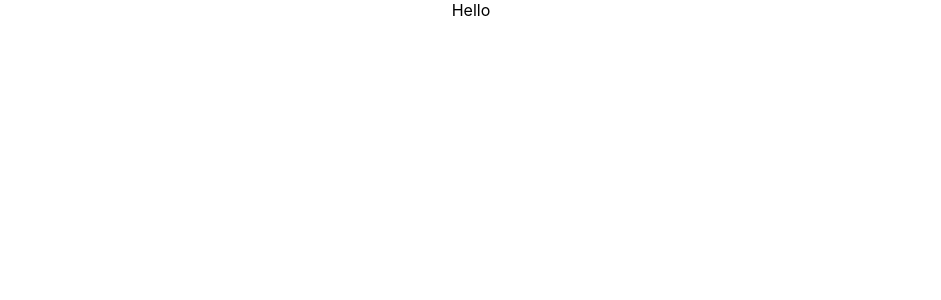
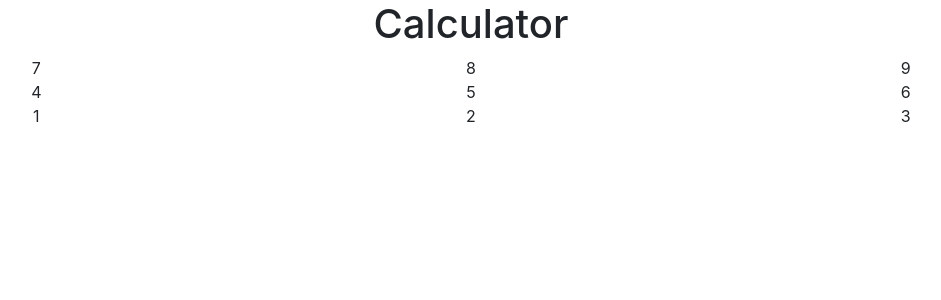
Before and after one commit to Alessandra198/calculator, a React (Create React App) app: page / in a window 1280 px wide. Shown: the top 300 px of the page, without its empty margins (169-1110 px from the left). Built offline with nearby package versions, Linux system fonts and the light colour scheme.

Commit message:
Imported bootstrap and added Numbers.js component

```diff
--- a/public/index.html
+++ b/public/index.html
@@ -3,9 +3,12 @@
   <head>
     <meta charset="utf-8" />
     <meta name="viewport" content="width=device-width, initial-scale=1" />
-    <meta
-      name="description"
-      content="Calculator App"
+    <meta name="description" content="Calculator App" />
+    <link
+      href="https://cdn.jsdelivr.net/npm/bootstrap@5.3.3/dist/css/bootstrap.min.css"
+      rel="stylesheet"
+      integrity="sha384-QWTKZyjpPEjISv5WaRU9OFeRpok6YctnYmDr5pNlyT2bRjXh0JMhjY6hW+ALEwIH"
+      crossorigin="anonymous"
     />
     <title>Calculator</title>
   </head>
--- a/src/App.js
+++ b/src/App.js
@@ -1,9 +1,11 @@
-import './App.css';
+import Numbers from "./Numbers";
+import "./App.css";
 
 function App() {
   return (
     <div className="App">
-      Hello
+      <h1>Calculator</h1>
+      <Numbers />
     </div>
   );
 }
--- /dev/null
+++ b/src/Numbers.js
@@ -0,0 +1,23 @@
+import React from "react";
+
+export default function Numbers() {
+  return (
+    <div className="Numbers">
+      <div className="row">
+        <div className="col-4">7</div>
+        <div className="col-4">8</div>
+        <div className="col-4">9</div>
+      </div>
+      <div className="row">
+        <div className="col-4">4</div>
+        <div className="col-4">5</div>
+        <div className="col-4">6</div>
+      </div>
+      <div className="row">
+        <div className="col-4">1</div>
+        <div className="col-4">2</div>
+        <div className="col-4">3</div>
+      </div>
+    </div>
+  );
+}
```
